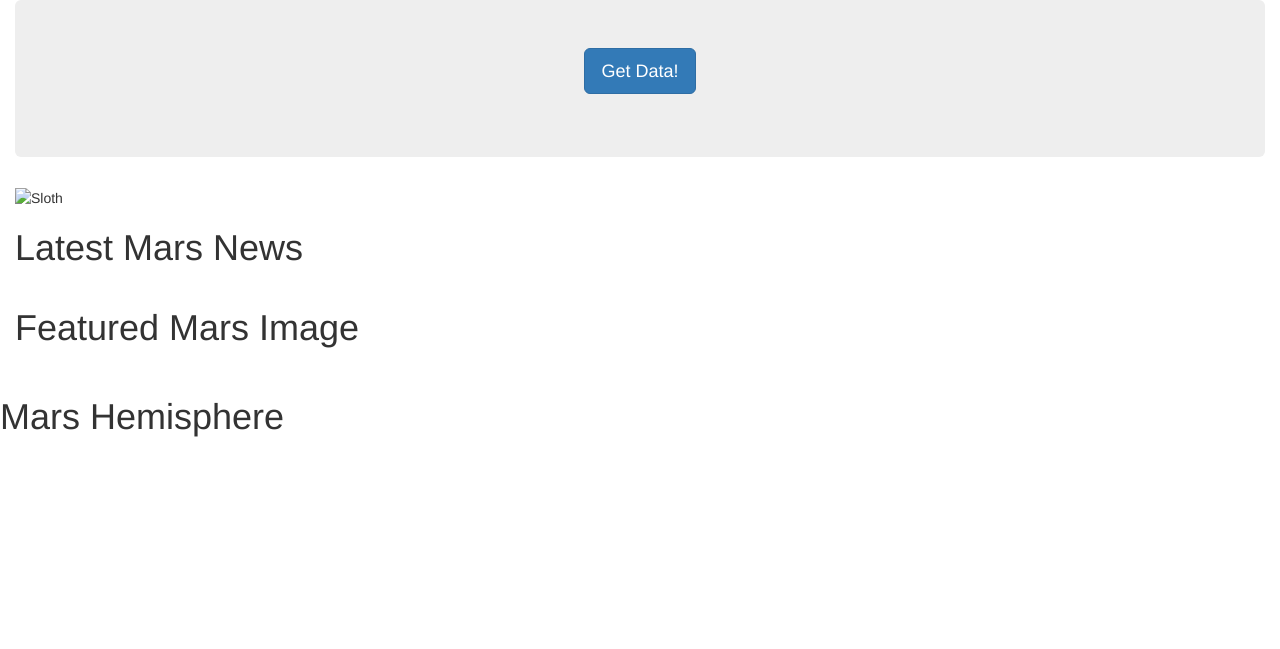
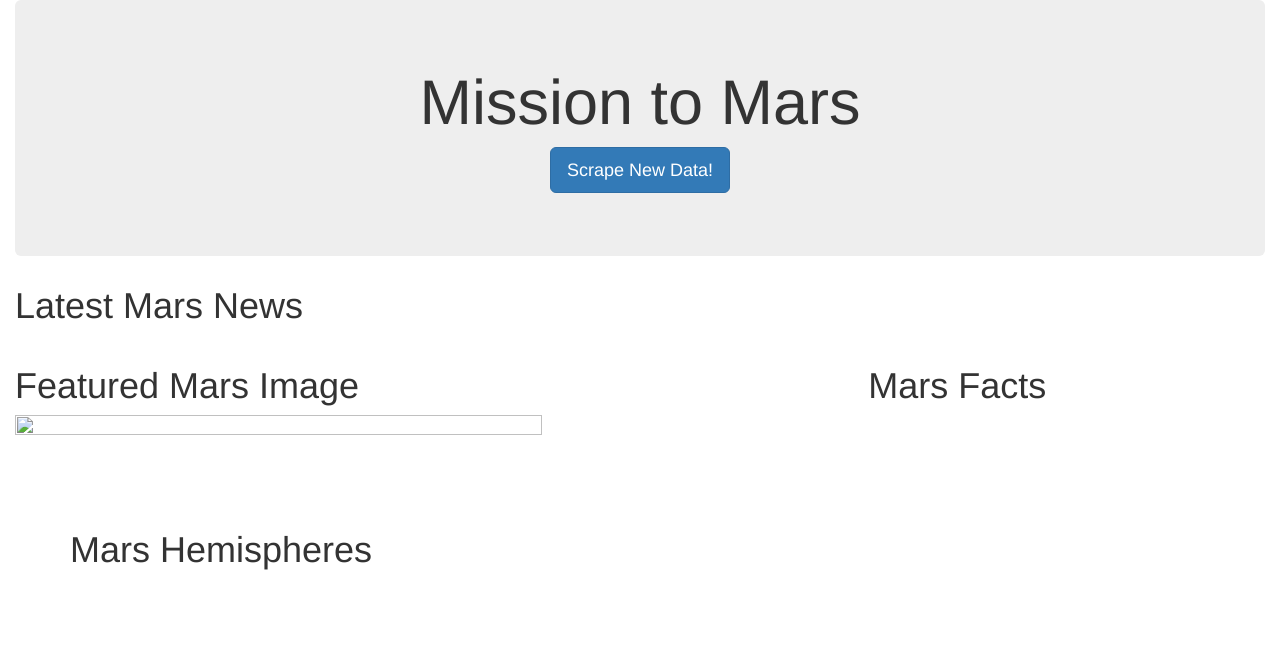
Before and after one commit to NoahGoldstein13/web-scraping-challenge, a Flask app: page / in a window 1280 px wide. Shown: the top 649 px of the page. Run offline with Flask 2, Linux system fonts and the light colour scheme; data that the repository does not hold is empty; some libraries are stand-ins or nearby versions.

Commit message:
adding updated code

```diff
--- a/Missions_to_Mars/templates/index.html
+++ b/Missions_to_Mars/templates/index.html
@@ -12,32 +12,33 @@
 <body>
   <div class="container-fluid">
     <div class="jumbotron text-center">
-      <p><a class="btn btn-primary btn-lg" href="/scrape" role="button">Get Data!</a></p>
+        <h1>Mission to Mars</h1>
+      <p><a class="btn btn-primary btn-lg" href="/scrape" role="button">Scrape New Data!</a></p>
     </div>
-    <img src="{{ mars.sloth_img }}" alt="Sloth">
     <h1>Latest Mars News</h1>
     <h3>{{mars.news_title}}</h3>
     <p>{{ mars.news_p }}</p>
     <div class="row">
         <div class="col-lg-8 col-sm-12">
             <h1>Featured Mars Image</h1>
-            <img src="{{mars.featured_img}}">
+            <img src="{{mars.featured_img}}" style="width:80%; height:50%;">
         </div>
         <div class="col-lg-4 col-sm-12">
+            <h1>Mars Facts</h1>
             <span>
                 {{mars.mars_facts|safe}}
             </span>
         </div>
     </div>
-    <div class="row">
-        <h1>Mars Hemisphere</h1>
+    <div class="row" style="padding:70px;">
+        <h1>Mars Hemispheres</h1>
         {% for hemi in mars.hemisphere_imgs_url %}
-        <div class="col-lg-6 col-xs-12">
+        <div class="col-lg-5 col-xs-12">
             <div class="thumbnail">
                 <img src="{{hemi.img_url}}">
-            </div>
-            <div class="caption">
-                <h4>{{hemi.title}}</h4>
+                <div class="caption">
+                    <h4>{{hemi.title}}</h4>
+                </div>
             </div>
         </div>
         {% endfor %}
```
Also changed, not shown: Missions_to_Mars/mission_to_mars.py (+8 -13 lines), 1 other file.
